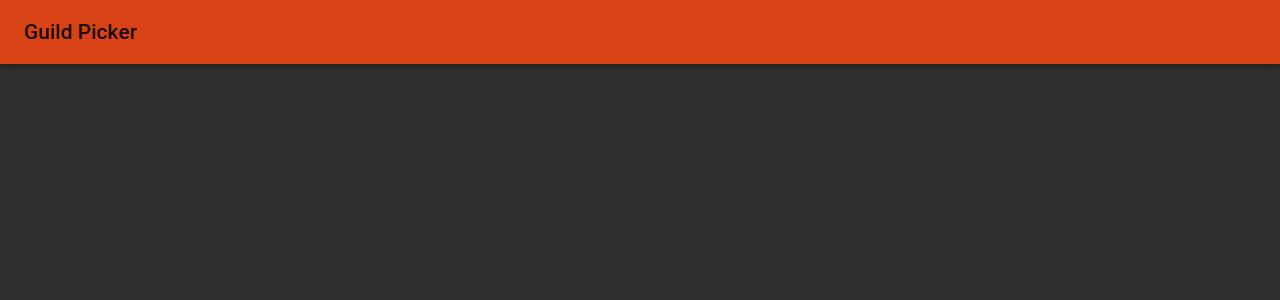
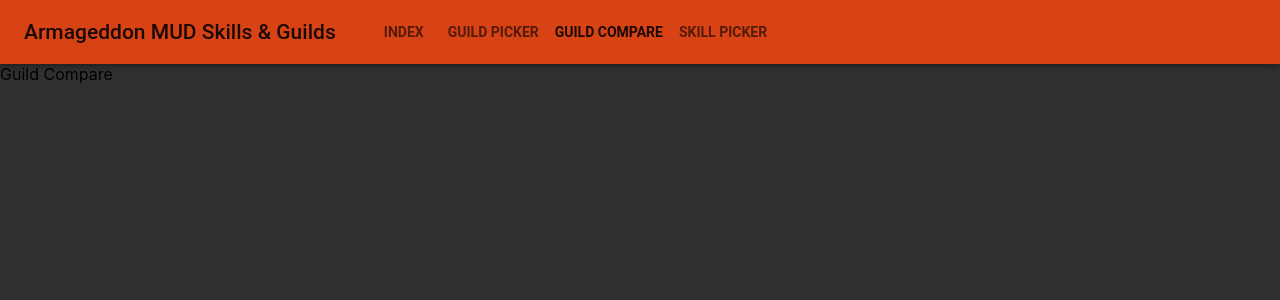
Before and after one commit to tristeArmageddon/arma-guild-picker, a React (Create React App) app: page /guild-compare in a window 1280 px wide. Shown: the top 300 px of the page. Built offline with nearby package versions, Linux system fonts and the light colour scheme.

Commit message:
Add React Router and basic navigation buttons

```diff
--- a/package.json
+++ b/package.json
@@ -7,6 +7,8 @@
     "@material-ui/core": "^3.9.3",
     "react": "^16.8.6",
     "react-dom": "^16.8.6",
+    "react-router": "^5.0.0",
+    "react-router-dom": "^5.0.0",
     "react-scripts": "3.0.1"
   },
   "scripts": {
--- a/src/App.jsx
+++ b/src/App.jsx
@@ -1,6 +1,11 @@
 import React from 'react';
+import { BrowserRouter as Router, Route } from "react-router-dom";
 import './App.css';
 import Layout from './components/Layout'
+import Index from './components/Index'
+import GuildPicker from './components/GuildPicker'
+import GuildCompare from './components/GuildCompare'
+import SkillPicker from './components/SkillPicker'
 import { MuiThemeProvider, createMuiTheme } from '@material-ui/core/styles';
 import themeOverrides from './theme.js';
 const theme = createMuiTheme(themeOverrides);
@@ -8,7 +13,14 @@
 function App() {
   return (
     <MuiThemeProvider theme={theme}>
-      <Layout />
+      <Router>
+        <Layout>
+          <Route path="/" exact component={Index} />
+          <Route path="/guild-picker/" component={GuildPicker} />
+          <Route path="/guild-compare/" component={GuildCompare} />
+          <Route path="/skill-picker/" component={SkillPicker} />
+        </Layout>
+      </Router>
     </MuiThemeProvider>
   );
 }
--- /dev/null
+++ b/src/components/GuildCompare.jsx
@@ -0,0 +1,5 @@
+import React from 'react'
+import { withTheme } from '@material-ui/core/styles';
+
+const GuildCompare = () => 'Guild Compare'
+export default withTheme()(GuildCompare);
--- /dev/null
+++ b/src/components/GuildPicker.jsx
@@ -0,0 +1,5 @@
+import React from 'react'
+import { withTheme } from '@material-ui/core/styles';
+
+const GuildPicker = () => 'Guild Picker'
+export default withTheme()(GuildPicker);
--- /dev/null
+++ b/src/components/Index.jsx
@@ -0,0 +1,5 @@
+import React from 'react'
+import { withTheme } from '@material-ui/core/styles';
+
+const Index = () => 'Index'
+export default withTheme()(Index);
--- a/src/components/Layout.jsx
+++ b/src/components/Layout.jsx
@@ -3,7 +3,8 @@
 import NavBar from './NavBar'
 
 const Layout = ({
-  theme
+  theme,
+  children
 }) => {
   const styles = {
     layout: {
@@ -14,6 +15,7 @@
   return(
     <div style={styles.layout}>
       <NavBar />
+      {children}
     </div>
   )
 }
--- a/src/components/NavBar.jsx
+++ b/src/components/NavBar.jsx
@@ -2,26 +2,66 @@
 import AppBar from '@material-ui/core/AppBar'
 import Toolbar from '@material-ui/core/Toolbar'
 import Typography from '@material-ui/core/Typography'
-import { withTheme } from '@material-ui/core/styles';
+import Button from '@material-ui/core/Button';
+import { NavLink } from "react-router-dom";
+import { withStyles } from '@material-ui/core/styles';
+import { withRouter } from "react-router";
+
+const styles = (theme) => ({
+  appBar: {
+    ...theme.appBar
+  },
+  appTitle: {
+    paddingRight: 32
+  },
+  link: {
+    textDecoration: 'none',
+    color: 'inherit',
+    opacity: 0.69,
+    '&>button': {
+      fontWeight: 600,
+      margin: '0 4px',
+      padding: '4px'
+    }
+  },
+  activeLink: {
+    opacity: 1,
+  },
+});
 
 const NavBar = ({
-  theme,
+  classes,
 }) => {
-  const styles = {
-    appBar: {
-      ...theme.appBar
-    }
-  }
   return(
     <>
       <AppBar position="static">
-        <Toolbar style={styles.appBar}>
-          <Typography variant="title" color="inherit">
-            Guild Picker
+        <Toolbar className={classes.appBar}>
+          <Typography className={classes.appTitle} variant="title" color="inherit">
+            Armageddon MUD Skills & Guilds
           </Typography>
+          <NavLink to="/" className={classes.link} activeClassName={classes.activeLink} exact>
+            <Button color="inherit">
+              Index
+            </Button>
+          </NavLink>
+          <NavLink to="/guild-picker/" className={classes.link} activeClassName={classes.activeLink} exact>
+            <Button color="inherit">
+              Guild Picker
+            </Button>
+          </NavLink>
+          <NavLink to="/guild-compare/" className={classes.link} activeClassName={classes.activeLink} exact>
+            <Button color="inherit">
+              Guild Compare
+            </Button>
+          </NavLink>
+          <NavLink to="/skill-picker/" className={classes.link} activeClassName={classes.activeLink} exact>
+            <Button color="inherit">
+              Skill Picker
+            </Button>
+          </NavLink>
         </Toolbar>
       </AppBar>
     </>
   )
 }
-export default withTheme()(NavBar);
+export default withRouter(withStyles(styles)(NavBar));
--- /dev/null
+++ b/src/components/SkillPicker.jsx
@@ -0,0 +1,5 @@
+import React from 'react'
+import { withTheme } from '@material-ui/core/styles';
+
+const SkillPicker = () => 'Skill Picker'
+export default withTheme()(SkillPicker);
```
Also changed, not shown: 1 other file (tests, documents, lock files or other folders).
